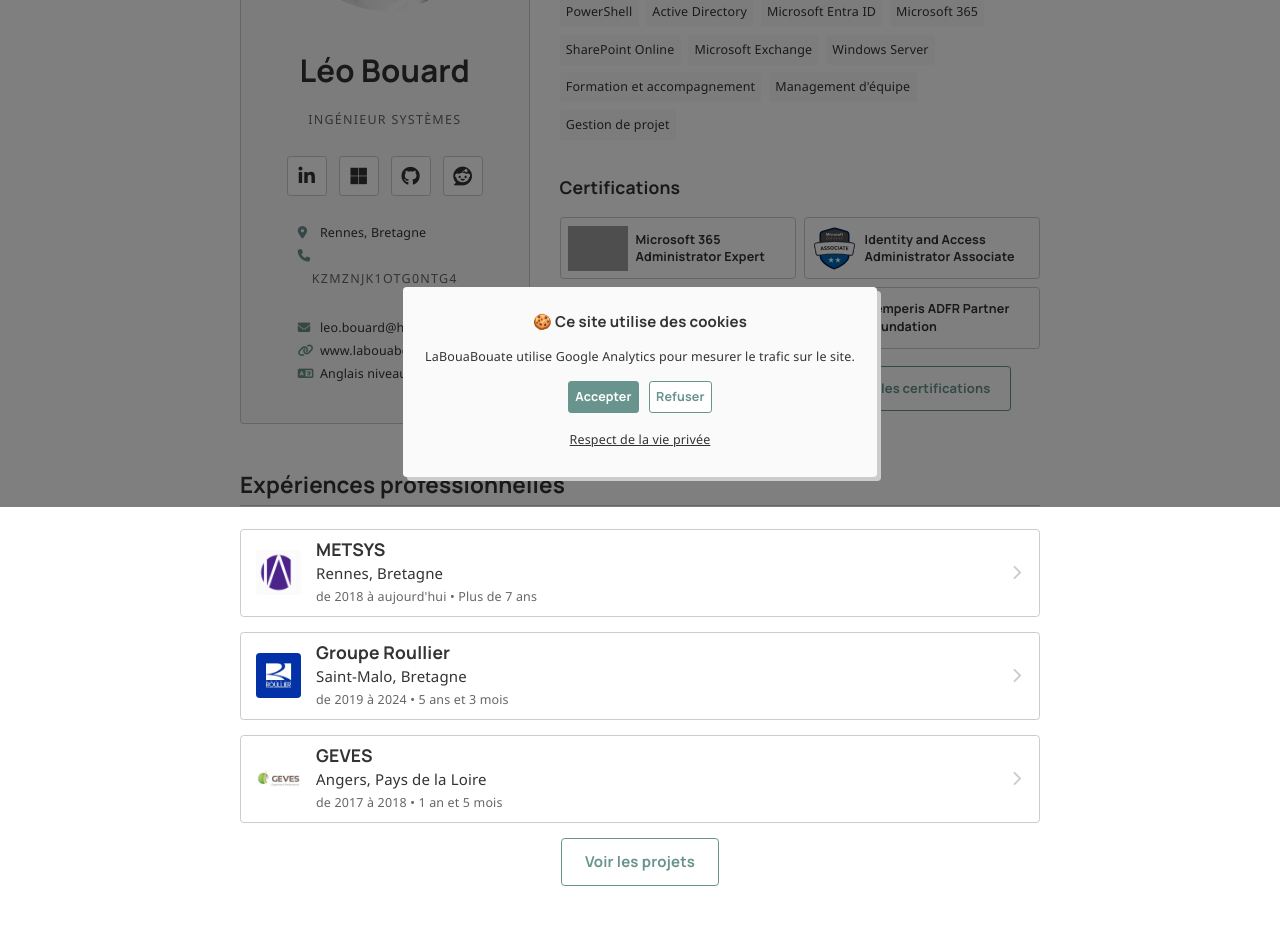
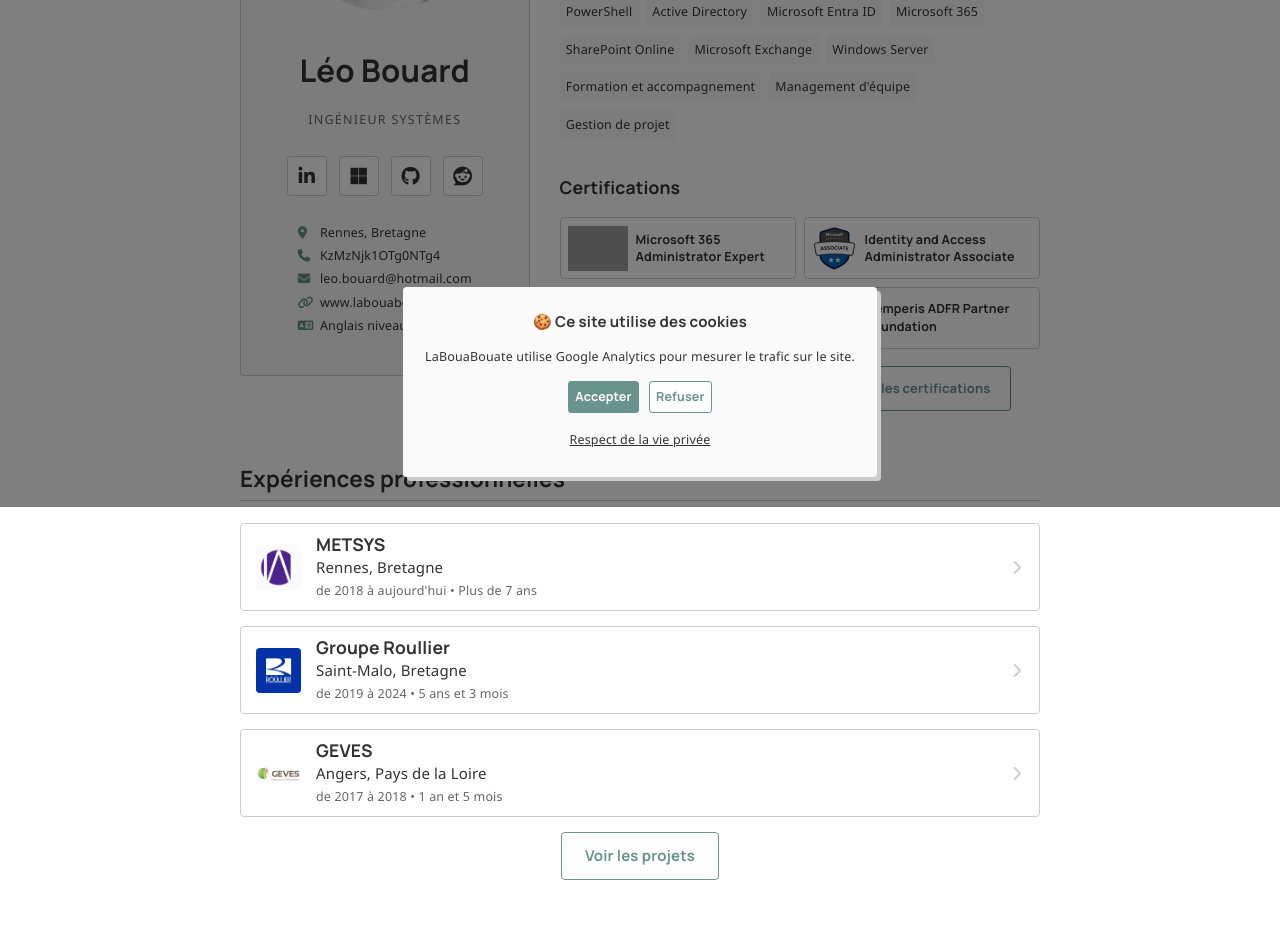
Before and after one commit to leobouard/leobouard.github.io, a Jekyll site: the page built from _pages/cv.html, in a window 1280 px wide. Shown: the part 393-1323 px from the top of the page. Built offline with Jekyll 4.4.1, drawn with Linux system fonts in a browser that asks for light colours; nearby versions of some CDN libraries; some web fonts are replaced; grey boxes are pictures that could not be loaded.

Commit message:
Update cv.scss

```diff
--- a/assets/css/cv.scss
+++ b/assets/css/cv.scss
@@ -263,7 +263,7 @@
     text-align: center;
 }
 
-div.personalInfo span {
+span.title {
     text-transform: uppercase;
     text-align: center;
     display: block;
```
